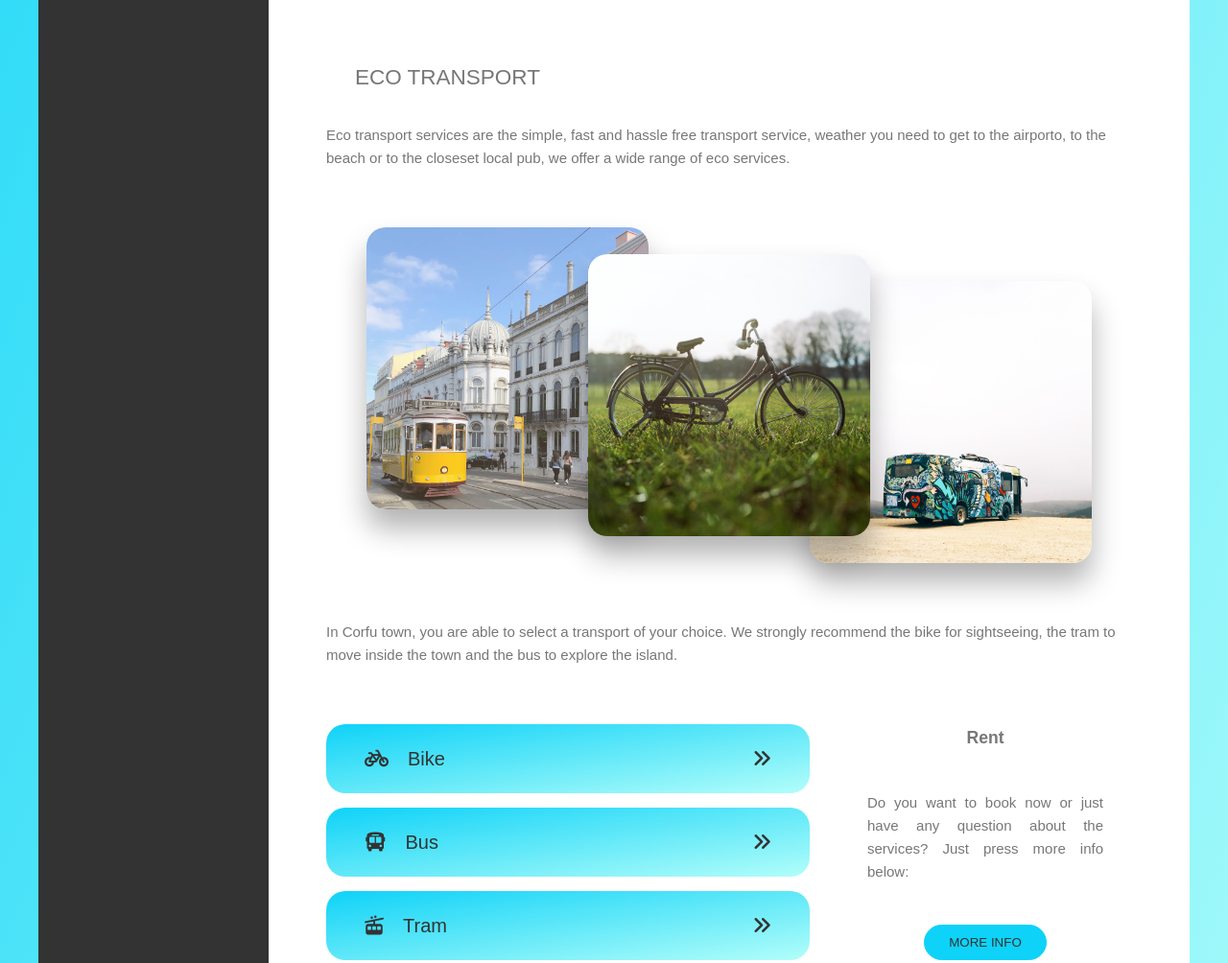
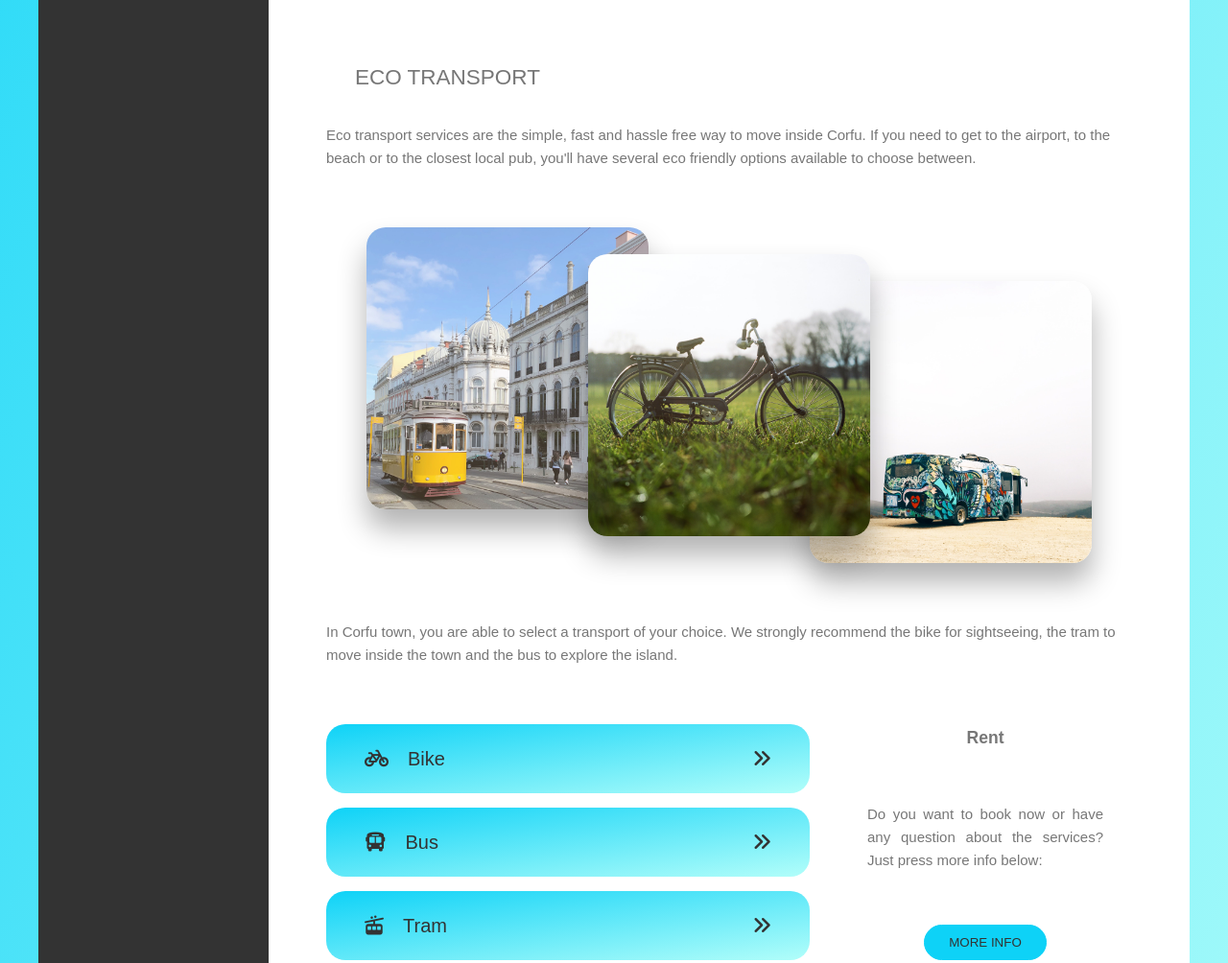
Before and after one commit to PatriciaBetancorJimenez/aqua-travels, a plain HTML site: page transport.html in a window 1280 px wide. Shown: the part 1480-2484 px from the top of the page at 96% size. Drawn offline with Linux system fonts and the light colour scheme.

Commit message:
first commit aqua travels

```diff
--- a/transport.html
+++ b/transport.html
@@ -240,10 +240,10 @@
             <section class="eco">
               <h2 class="h2 eco__title">Eco transport</h2>
               <p class="eco__paragraph">
-                Eco transport services are the simple, fast and hassle free
-                transport service, weather you need to get to the airporto, to
-                the beach or to the closeset local pub, we offer a wide range of
-                eco services.
+                Eco transport services are the simple, fast and hassle free way
+                to move inside Corfu. If you need to get to the airport, to the
+                beach or to the closest local pub, you'll have several eco
+                friendly options available to choose between.
               </p>
               <div class="eco__figures">
                 <figure class="eco__figure eco__figure--1">
@@ -290,7 +290,7 @@
                 <div class="eco__rent">
                   <h3 class="eco__rent-h3">Rent</h3>
                   <p class="eco__rent-p">
-                    Do you want to book now or just have any question about the
+                    Do you want to book now or have any question about the
                     services? Just press more info below:
                   </p>
 
```
